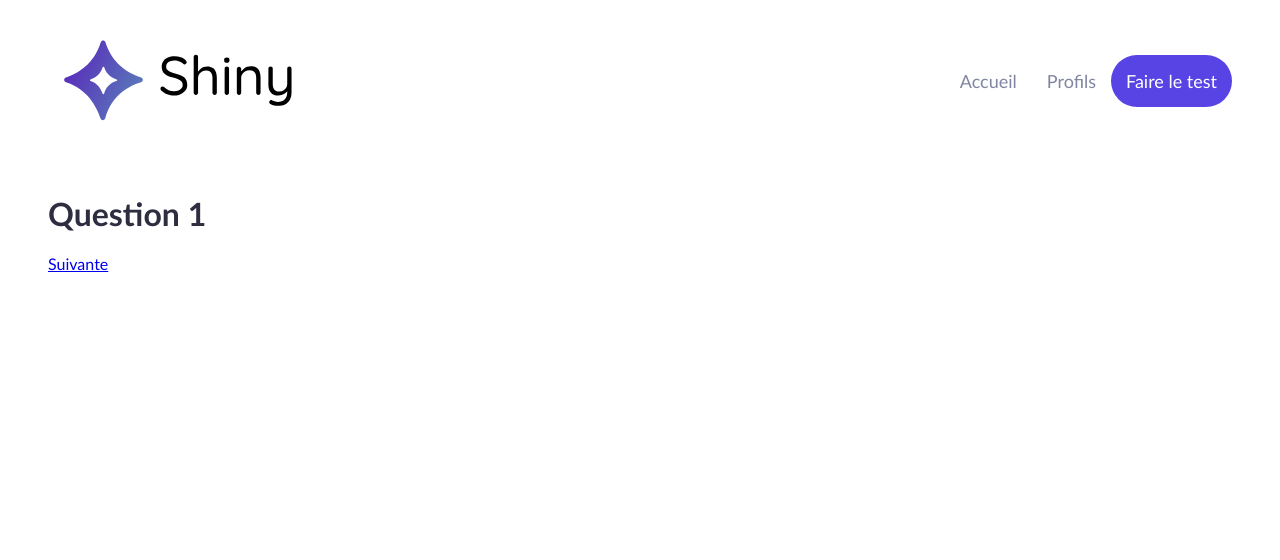
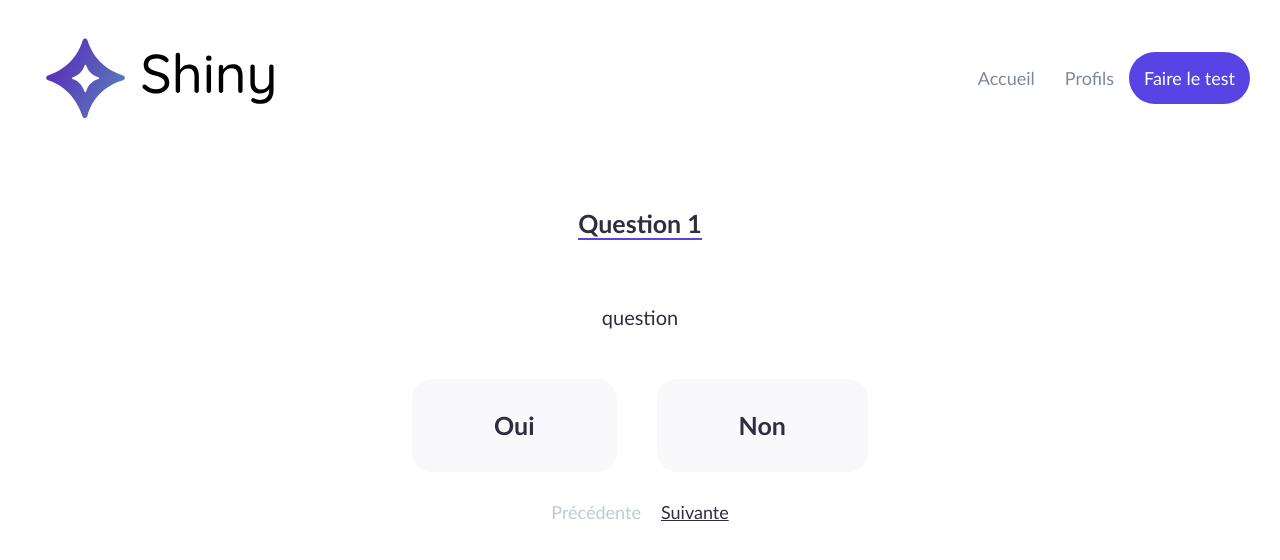
Before and after one commit to YoannAsl/Shiny-Agency, a React (Vite) app: page /survey/1 in a window 1280 px wide. Shown: the top 560 px of the page. Built offline with nearby package versions, Linux system fonts and the light colour scheme.

Commit message:
Switched from px to rem. Added CSS reset and styling for Survey

```diff
--- a/src/components/Header.tsx
+++ b/src/components/Header.tsx
@@ -8,17 +8,19 @@
     display: flex;
     justify-content: space-between;
     align-items: center;
-    margin-bottom: 65px;
+    margin-bottom: 6.5rem;
 `;
 
 const StyledLink = styled(Link)<{ $filledLink?: boolean }>`
-    padding: 15px;
+    padding: 1.5rem;
     color: ${colors.secondary};
     text-decoration: none;
-    font-size: 18px;
+    font-size: 1.8rem;
     ${(props) =>
         props.$filledLink &&
-        `color:white;border-radius:30px;background-color:${colors.primary}`}
+        `color:white;
+        border-radius:3rem;
+        background-color:${colors.primary}`}
 `;
 
 const Header = () => {
--- a/src/main.tsx
+++ b/src/main.tsx
@@ -1,7 +1,8 @@
 import React from 'react';
 import ReactDOM from 'react-dom';
-import './styles/index.css';
 import { BrowserRouter, Route, Switch } from 'react-router-dom';
+import { createGlobalStyle } from 'styled-components';
+import './styles/reset.css';
 
 import Home from './pages/Home';
 import Survey from './pages/Survey';
@@ -10,9 +11,33 @@
 import Results from './pages/Results';
 import Freelances from './pages/Freelances';
 
+const GlobalStyle = createGlobalStyle`
+    * {
+        font-family: 'Trebuchet MS', Helvetica, sans-serif;
+        color: #2f2e41;
+    }
+
+    html {
+        font-size:62.5%
+    }
+
+    body {
+        padding: 0;
+        margin: 0;
+        padding: 3rem;
+        max-width: 1440px;
+        margin: auto;
+    }
+
+    button {
+        border:none;
+    }
+`;
+
 ReactDOM.render(
     <React.StrictMode>
         <BrowserRouter>
+            <GlobalStyle />
             <Header />
             <Switch>
                 <Route exact path='/'>
--- a/src/pages/Home.tsx
+++ b/src/pages/Home.tsx
@@ -8,22 +8,23 @@
     display: flex;
     margin: 0 1rem;
     padding: 10rem 5rem;
+    border-radius: 1.5rem;
 `;
 
 const TextContainer = styled.div`
     padding-right: 2rem;
     h1 {
-        font-size: 50px;
-        line-height: 80px;
+        font-size: 5rem;
+        line-height: 8rem;
     }
 `;
 
 const StyledLink = styled(Link)`
-    padding: 15px;
+    padding: 1.5rem;
     text-decoration: none;
     color: white;
-    border-radius: 30px;
-    font-size: 18px;
+    border-radius: 3rem;
+    font-size: 1.8rem;
     background-color: ${colors.primary};
 `;
 
--- a/src/pages/Survey.tsx
+++ b/src/pages/Survey.tsx
@@ -1,23 +1,84 @@
 import { useParams, Link } from 'react-router-dom';
+import styled from 'styled-components';
+import colors from '../styles/colors';
 
 interface ParamTypes {
     questionNumber: string;
 }
 
+const Main = styled.main`
+    display: flex;
+    flex-direction: column;
+    align-items: center;
+    gap: 3rem;
+    h1 {
+        border-bottom: 0.2rem solid ${colors.primary};
+        font-size: 2.5rem;
+    }
+`;
+
+const Question = styled.p`
+    font-size: 2rem;
+`;
+
+const Button = styled.button`
+    background-color: ${colors.backgroundLight};
+    padding: 3rem 8rem;
+    border-radius: 2rem;
+    font-size: 2.5rem;
+    font-weight: bold;
+    margin: 0 2rem;
+    border: 0.2rem solid transparent;
+    &:hover {
+        border: 0.2rem solid ${colors.primary};
+        font-weight: bold;
+    }
+`;
+
+const LinksContainer = styled.div`
+    display: flex;
+    align-items: center;
+    column-gap: 2rem;
+`;
+
+const StyledLink = styled(Link)`
+    font-size: 1.8rem;
+`;
+
+const DisabledLink = styled.p`
+    margin: 0;
+    font-size: 1.8rem;
+    cursor: default;
+    color: rgb(192, 202, 207);
+`;
+
 const Survey = () => {
     const { questionNumber } = useParams<ParamTypes>();
     return (
-        <main>
+        <Main>
             <h1>Question {questionNumber}</h1>
-            {+questionNumber === 1 ? null : (
-                <Link to={`/survey/${+questionNumber - 1}`}>Précédente</Link>
-            )}
-            {+questionNumber === 10 ? (
-                <Link to='/results'>Résultat</Link>
-            ) : (
-                <Link to={`/survey/${+questionNumber + 1}`}>Suivante</Link>
-            )}
-        </main>
+            <Question>question</Question>
+            <div>
+                <Button>Oui</Button>
+                <Button>Non</Button>
+            </div>
+            <LinksContainer>
+                {+questionNumber === 1 ? (
+                    <DisabledLink>Précédente</DisabledLink>
+                ) : (
+                    <StyledLink to={`/survey/${+questionNumber - 1}`}>
+                        Précédente
+                    </StyledLink>
+                )}
+                {+questionNumber === 10 ? (
+                    <StyledLink to='/results'>Résultat</StyledLink>
+                ) : (
+                    <StyledLink to={`/survey/${+questionNumber + 1}`}>
+                        Suivante
+                    </StyledLink>
+                )}
+            </LinksContainer>
+        </Main>
     );
 };
 
--- a/src/styles/index.css
+++ /dev/null
@@ -1,10 +0,0 @@
-div {
-    font-family: 'Trebuchet MS', Helvetica, sans-serif;
-}
-
-body {
-    padding: 0;
-    margin: 0;
-    padding: 2rem 3rem;
-    color: #2f2e41;
-}
--- /dev/null
+++ b/src/styles/reset.css
@@ -0,0 +1,351 @@
+/*! normalize.css v8.0.1 | MIT License | github.com/necolas/normalize.css */
+
+/* Document
+   ========================================================================== */
+
+/**
+ * 1. Correct the line height in all browsers.
+ * 2. Prevent adjustments of font size after orientation changes in iOS.
+ */
+
+html {
+    line-height: 1.15; /* 1 */
+    -webkit-text-size-adjust: 100%; /* 2 */
+}
+
+/* Sections
+     ========================================================================== */
+
+/**
+   * Remove the margin in all browsers.
+   */
+
+body {
+    margin: 0;
+}
+
+/**
+   * Render the `main` element consistently in IE.
+   */
+
+main {
+    display: block;
+}
+
+/**
+   * Correct the font size and margin on `h1` elements within `section` and
+   * `article` contexts in Chrome, Firefox, and Safari.
+   */
+
+h1 {
+    font-size: 2em;
+    margin: 0.67em 0;
+}
+
+/* Grouping content
+     ========================================================================== */
+
+/**
+   * 1. Add the correct box sizing in Firefox.
+   * 2. Show the overflow in Edge and IE.
+   */
+
+hr {
+    box-sizing: content-box; /* 1 */
+    height: 0; /* 1 */
+    overflow: visible; /* 2 */
+}
+
+/**
+   * 1. Correct the inheritance and scaling of font size in all browsers.
+   * 2. Correct the odd `em` font sizing in all browsers.
+   */
+
+pre {
+    font-family: monospace, monospace; /* 1 */
+    font-size: 1em; /* 2 */
+}
+
+/* Text-level semantics
+     ========================================================================== */
+
+/**
+   * Remove the gray background on active links in IE 10.
+   */
+
+a {
+    background-color: transparent;
+}
+
+/**
+   * 1. Remove the bottom border in Chrome 57-
+   * 2. Add the correct text decoration in Chrome, Edge, IE, Opera, and Safari.
+   */
+
+abbr[title] {
+    border-bottom: none; /* 1 */
+    text-decoration: underline; /* 2 */
+    text-decoration: underline dotted; /* 2 */
+}
+
+/**
+   * Add the correct font weight in Chrome, Edge, and Safari.
+   */
+
+b,
+strong {
+    font-weight: bolder;
+}
+
+/**
+   * 1. Correct the inheritance and scaling of font size in all browsers.
+   * 2. Correct the odd `em` font sizing in all browsers.
+   */
+
+code,
+kbd,
+samp {
+    font-family: monospace, monospace; /* 1 */
+    font-size: 1em; /* 2 */
+}
+
+/**
+   * Add the correct font size in all browsers.
+   */
+
+small {
+    font-size: 80%;
+}
+
+/**
+   * Prevent `sub` and `sup` elements from affecting the line height in
+   * all browsers.
+   */
+
+sub,
+sup {
+    font-size: 75%;
+    line-height: 0;
+    position: relative;
+    vertical-align: baseline;
+}
+
+sub {
+    bottom: -0.25em;
+}
+
+sup {
+    top: -0.5em;
+}
+
+/* Embedded content
+     ========================================================================== */
+
+/**
+   * Remove the border on images inside links in IE 10.
+   */
+
+img {
+    border-style: none;
+}
+
+/* Forms
+     ========================================================================== */
+
+/**
+   * 1. Change the font styles in all browsers.
+   * 2. Remove the margin in Firefox and Safari.
+   */
+
+button,
+input,
+optgroup,
+select,
+textarea {
+    font-family: inherit; /* 1 */
+    font-size: 100%; /* 1 */
+    line-height: 1.15; /* 1 */
+    margin: 0; /* 2 */
+}
+
+/**
+   * Show the overflow in IE.
+   * 1. Show the overflow in Edge.
+   */
+
+button,
+input {
+    /* 1 */
+    overflow: visible;
+}
+
+/**
+   * Remove the inheritance of text transform in Edge, Firefox, and IE.
+   * 1. Remove the inheritance of text transform in Firefox.
+   */
+
+button,
+select {
+    /* 1 */
+    text-transform: none;
+}
+
+/**
+   * Correct the inability to style clickable types in iOS and Safari.
+   */
+
+button,
+[type='button'],
+[type='reset'],
+[type='submit'] {
+    -webkit-appearance: button;
+}
+
+/**
+   * Remove the inner border and padding in Firefox.
+   */
+
+button::-moz-focus-inner,
+[type='button']::-moz-focus-inner,
+[type='reset']::-moz-focus-inner,
+[type='submit']::-moz-focus-inner {
+    border-style: none;
+    padding: 0;
+}
+
+/**
+   * Restore the focus styles unset by the previous rule.
+   */
+
+button:-moz-focusring,
+[type='button']:-moz-focusring,
+[type='reset']:-moz-focusring,
+[type='submit']:-moz-focusring {
+    outline: 1px dotted ButtonText;
+}
+
+/**
+   * Correct the padding in Firefox.
+   */
+
+fieldset {
+    padding: 0.35em 0.75em 0.625em;
+}
+
+/**
+   * 1. Correct the text wrapping in Edge and IE.
+   * 2. Correct the color inheritance from `fieldset` elements in IE.
+   * 3. Remove the padding so developers are not caught out when they zero out
+   *    `fieldset` elements in all browsers.
+   */
+
+legend {
+    box-sizing: border-box; /* 1 */
+    color: inherit; /* 2 */
+    display: table; /* 1 */
+    max-width: 100%; /* 1 */
+    padding: 0; /* 3 */
+    white-space: normal; /* 1 */
+}
+
+/**
+   * Add the correct vertical alignment in Chrome, Firefox, and Opera.
+   */
+
+progress {
+    vertical-align: baseline;
+}
+
+/**
+   * Remove the default vertical scrollbar in IE 10+.
+   */
+
+textarea {
+    overflow: auto;
+}
+
+/**
+   * 1. Add the correct box sizing in IE 10.
+   * 2. Remove the padding in IE 10.
+   */
+
+[type='checkbox'],
+[type='radio'] {
+    box-sizing: border-box; /* 1 */
+    padding: 0; /* 2 */
+}
+
+/**
+   * Correct the cursor style of increment and decrement buttons in Chrome.
+   */
+
+[type='number']::-webkit-inner-spin-button,
+[type='number']::-webkit-outer-spin-button {
+    height: auto;
+}
+
+/**
+   * 1. Correct the odd appearance in Chrome and Safari.
+   * 2. Correct the outline style in Safari.
+   */
+
+[type='search'] {
+    -webkit-appearance: textfield; /* 1 */
+    outline-offset: -2px; /* 2 */
+}
+
+/**
+   * Remove the inner padding in Chrome and Safari on macOS.
+   */
+
+[type='search']::-webkit-search-decoration {
+    -webkit-appearance: none;
+}
+
+/**
+   * 1. Correct the inability to style clickable types in iOS and Safari.
+   * 2. Change font properties to `inherit` in Safari.
+   */
+
+::-webkit-file-upload-button {
+    -webkit-appearance: button; /* 1 */
+    font: inherit; /* 2 */
+}
+
+/* Interactive
+     ========================================================================== */
+
+/*
+   * Add the correct display in Edge, IE 10+, and Firefox.
+   */
+
+details {
+    display: block;
+}
+
+/*
+   * Add the correct display in all browsers.
+   */
+
+summary {
+    display: list-item;
+}
+
+/* Misc
+     ========================================================================== */
+
+/**
+   * Add the correct display in IE 10+.
+   */
+
+template {
+    display: none;
+}
+
+/**
+   * Add the correct display in IE 10.
+   */
+
+[hidden] {
+    display: none;
+}
```
